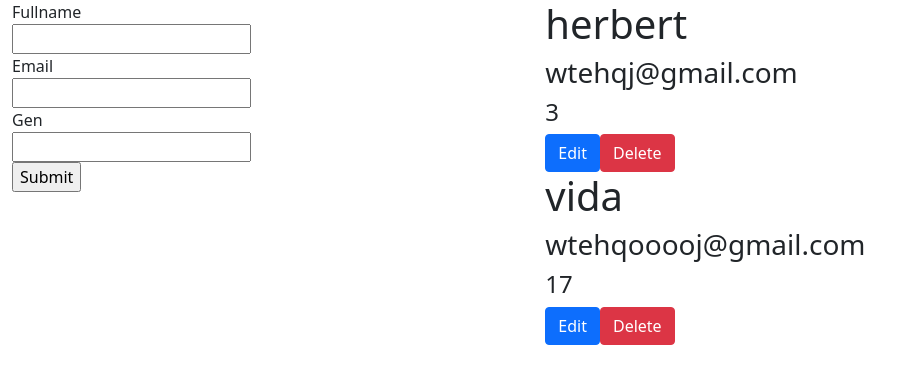
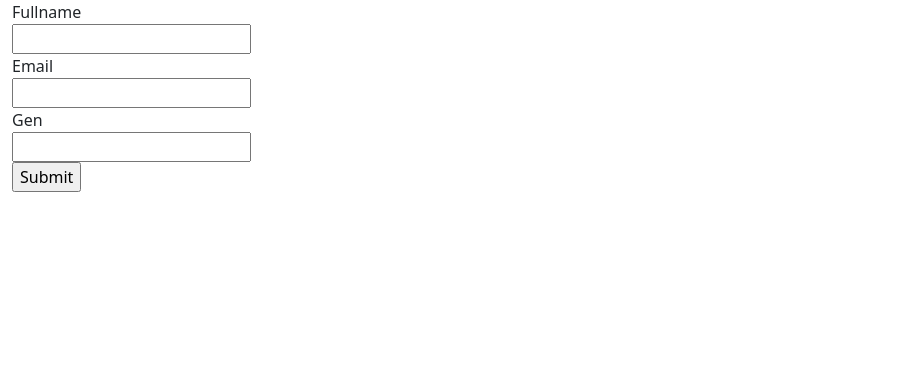
Before and after one commit to MrGrimshow/React-users, a React (Create React App) app: page / in a window 1280 px wide. Shown: the top 384 px of the page, without its empty margins (0-915 px from the left). Built offline with nearby package versions, Linux system fonts and the light colour scheme.

Commit message:
comment users out

```diff
--- a/src/reducer/usersReducer.js
+++ b/src/reducer/usersReducer.js
@@ -2,8 +2,8 @@
 
 const initialState = {
     users: [
-      { name: "herbert", email: "wtehqj@gmail.com", gen: 3 },
-      { name: "vida", email: "wtehqooooj@gmail.com", gen: 17 },
+      // { name: "herbert", email: "wtehqj@gmail.com", gen: 3 },
+      // { name: "vida", email: "wtehqooooj@gmail.com", gen: 17 },
     ],
   };
 
```
